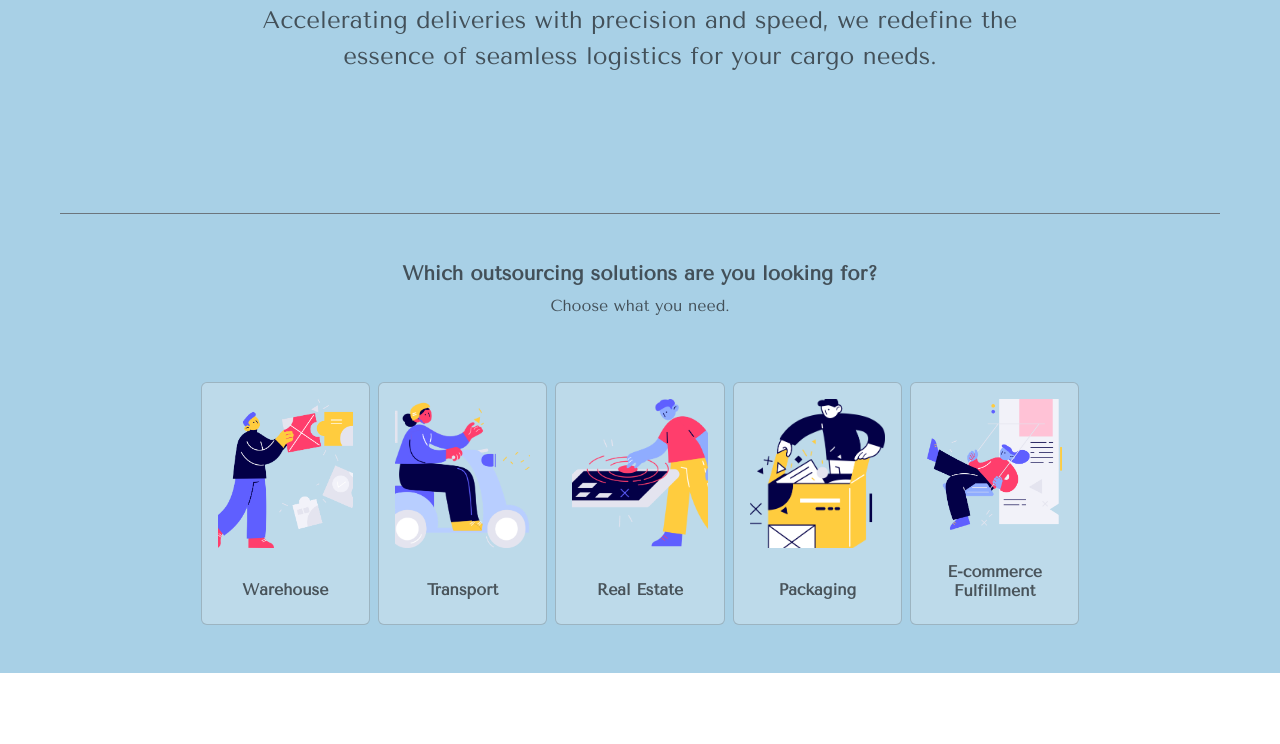
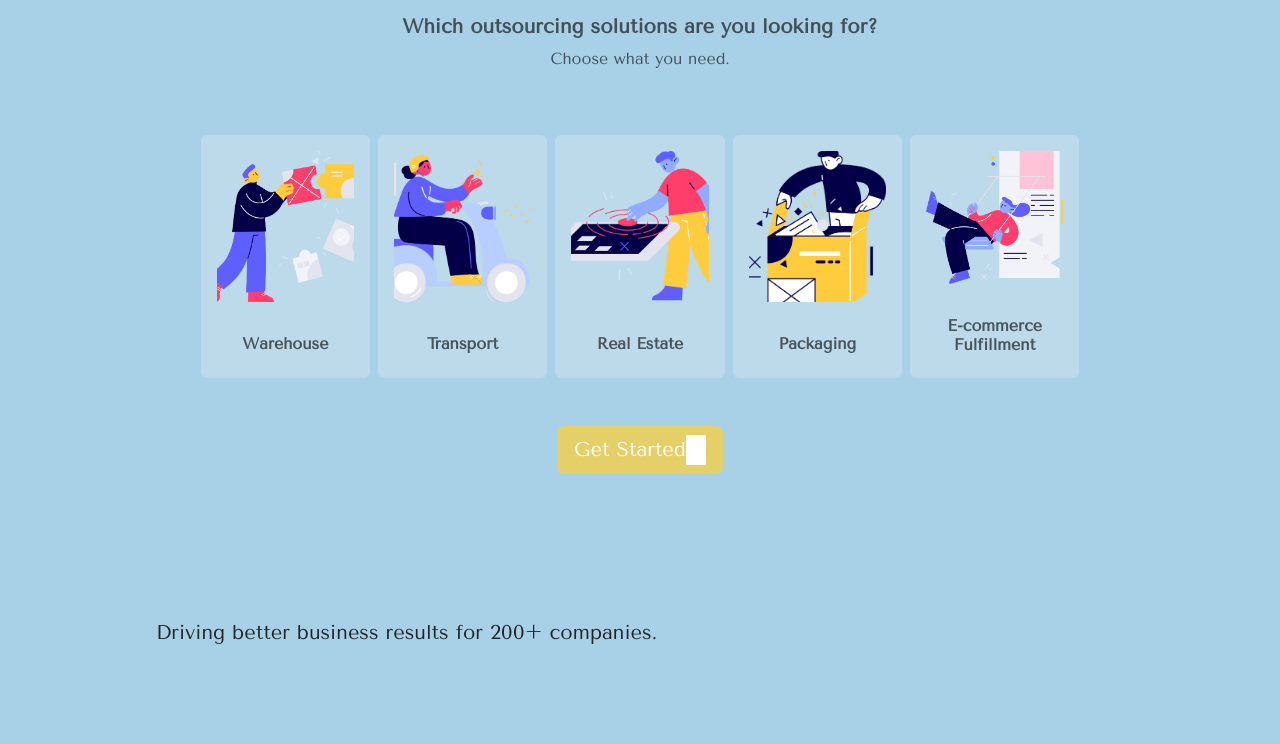
Before and after one commit to kimjoshuadr/dashcargo, a plain HTML site: page index.html in a window 1280 px wide. Shown: the part 320-1064 px from the top of the page. Before the commit the page ends 993 px from the top, so only its background shows below. Drawn offline with nearby package versions, Linux system fonts and the light colour scheme.

Commit message:
fixed nav bugs and completed solutions section

```diff
--- a/index.html
+++ b/index.html
@@ -9,6 +9,7 @@
     <!------------ external CSS link ------------>
 
     <link href="https://cdn.jsdelivr.net/npm/bootstrap@5.3.2/dist/css/bootstrap.min.css" rel="stylesheet" integrity="sha384-T3c6CoIi6uLrA9TneNEoa7RxnatzjcDSCmG1MXxSR1GAsXEV/Dwwykc2MPK8M2HN" crossorigin="anonymous">
+    <link rel="stylesheet" href="https://cdn.jsdelivr.net/npm/bootstrap-icons@1.11.3/font/bootstrap-icons.min.css">
     <link rel="preconnect" href="https://fonts.googleapis.com">
     <link rel="preconnect" href="https://fonts.gstatic.com" crossorigin>
     <link href="https://fonts.googleapis.com/css2?family=Tenor+Sans&display=swap" rel="stylesheet">
@@ -28,7 +29,7 @@
             <span class="navbar-toggler-icon"></span>
           </button>
           <div class="collapse navbar-collapse justify-content-center" id="navbarSupportedContent">
-            <ul class="navbar-nav mb-2 mb-lg-0">
+            <ul class="navbar-nav mb-2 mb-lg-0 align-items-md-center">
               <li class="nav-item mx-3 dropdown">
                 <a class="nav-link dropdown-toggle" href="#" id="navbarDropdown" role="button" data-bs-toggle="dropdown" aria-expanded="false">
                   Solutions
@@ -66,30 +67,32 @@
             </ul>
           </div>
           <div class="me-2 me-md-5 d-none d-lg-flex flex-shrink-1 justify-content-end">
-            <button class="btn btn-gs text-secondary-emphasis">
-              <a href="#" class="text-decoration-none text-body-secondary fw-bold">Get Started</a>
-            </button>
+            <a href="#">
+              <button class="btn btn-gs text-secondary-emphasis">
+                <span class="text-decoration-none text-body-secondary fw-bold">Get Started</span>
+              </button>
+            </a>
           </div>
         </div>
     </nav>
   <main class="text-body-secondary">
-    <section class="hero container-fluid text-center max-vh-100">
-      <div class="row align-items-center justify-content-center flex-column h-100 px-md-5 mx-md-5 border-bottom border-secondary">
+    <section class="container-fluid text-center max-vh-100" id="hero">
+      <div class="row align-items-center justify-content-center flex-column h-100 mx-1 px-md-5 mx-md-5 border-bottom border-secondary">
         <h1 class="fw-bold mb-3 fs-1 d-none d-md-block">Accelerating Shipments, Redefining Logistics</h1>
         <h1 class="fw-bold mb-3 fs-2 d-md-none">Accelerating Shipments, Redefining Logistics</h1>
         <p class="fs-4 d-none d-md-block">Accelerating deliveries with precision and speed, we redefine the essence of seamless logistics for your cargo needs.</p>
         <p class="fs-6 d-md-none">Accelerating deliveries with precision and speed, we redefine the essence of seamless logistics for your cargo needs.</p>
       </div>
     </section>
-    <section class="solutions container-fluid text-center pt-5 max-vh-100">
-      <div class="row flex-column px-md-5 mx-md-5 mb-5">
+    <section class="solutions container-fluid text-center pt-5" id="solutions">
+      <div class="row flex-column mx-1 px-md-5 mx-md-5 mb-5">
         <h6 class="fw-bold fs-5">Which outsourcing solutions are you looking for?</h6>
-        <p class="fs-6">Choose what you need.</p>
+        <p class="fw-medium fs-6">Choose what you need.</p>
       </div>
-      <div class="row px-md-5 mx-md-5 pb-5 g-2 justify-content-center">
+      <div class="row mx-1 px-md-5 mx-md-5 g-2 mb-3 mb-md-5 justify-content-center">
         <div class="col col-6 col-md-4 col-lg-2">
           <a class="text-decoration-none" href="#">
-            <div class="card text-body-secondary h-100">
+            <div class="card text-body-secondary h-100 border-0">
               <img class="card-img-top img-fluid p-3" src="/img/warehouse.png" alt="placeholder">
               <div class="card-body">
                 <h6 class="card-title fw-semibold">Warehouse</h6>
@@ -99,7 +102,7 @@
         </div>
         <div class="col col-6 col-md-4 col-lg-2">
           <a class="text-decoration-none" href="#">
-            <div class="card text-body-secondary h-100">
+            <div class="card text-body-secondary h-100 border-0">
               <img class="card-img-top img-fluid card-img-top img-fluid p-3" src="/img/transport.png" alt="placeholder">
               <div class="card-body">
                 <h6 class="card-title fw-semibold">Transport</h6>
@@ -109,7 +112,7 @@
         </div>
         <div class="col col-6 col-md-4 col-lg-2">
           <a class="text-decoration-none" href="#">
-            <div class="card text-body-secondary h-100">
+            <div class="card text-body-secondary h-100 border-0">
               <img class="card-img-top img-fluid p-3" src="/img/real-estate.png" alt="placeholder">
               <div class="card-body">
                 <h6 class="card-title fw-semibold">Real Estate</h6>
@@ -119,7 +122,7 @@
         </div>
         <div class="col col-6 col-md-4 col-lg-2">
           <a class="text-decoration-none" href="#">
-            <div class="card text-body-secondary h-100">
+            <div class="card text-body-secondary h-100 border-0">
               <img class="card-img-top img-fluid p-3" src="/img/packaging.png" alt="placeholder">
               <div class="card-body">
                 <h6 class="card-text fw-semibold align-middle">Packaging</h6>
@@ -129,13 +132,28 @@
         </div>
         <div class="col col-6 col-md-4 col-lg-2">
           <a class="text-decoration-none" href="#">
-            <div class="card text-body-secondary h-100">
+            <div class="card text-body-secondary h-100 border-0 border-0">
               <img class="card-img-top img-fluid p-3" src="/img/e-commerce.png" alt="placeholder">
               <div class="card-body">
                 <h6 class="card-title fw-semibold">E-commerce Fulfillment</h6>
               </div>
             </div>
           </a>
+        </div>
+      </div>
+      <div class="row flex-column mx-1 px-md-5 mx-md-5 pb-5">
+        <a href="#" class="d-flex justify-content-center align-items-center text-decoration-none">
+          <button class="btn btn-gs btn-lg d-flex justify-content-around text-white">
+            Get Started
+            <div class="icon bg-white">
+              <i class="bi bi-arrow-right-short"></i>
+            </div>
+          </button>
+        </a>
+      </div>
+      <div class="row flex-column mx-1 mx-1 px-md-5 mx-md-5 py-5">
+        <div class="solutions-bottom-text rounded p-5">
+          <p class="text-dark text-start my-auto fw-medium fs-5">Driving better business results for 200+ companies.</p>
         </div>
       </div>
     </section>
```
